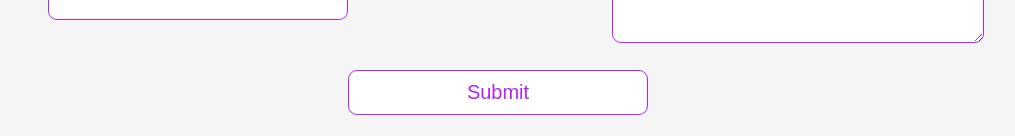
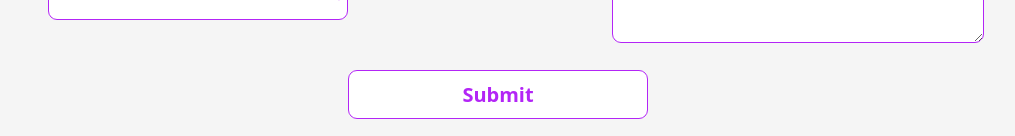
Before and after one commit to DanielYuki/Stark_Bank_Hackathon, a React (Create React App) app: page /forms in a window 1280 px wide. Shown: the part 1247-1383 px from the top of the page, without its empty margins (142-1157 px from the left). Built offline with nearby package versions, Linux system fonts and the light colour scheme; no server answers.

Commit message:
Small structure improvements

```diff
--- a/src/components/Clients.js
+++ b/src/components/Clients.js
@@ -68,7 +68,7 @@ export default function Clients({ clients, setClients }) {
         onClick={() => toggleDropdown(client.id)}
       >
         <div className="name-container">
-          <p>Name: {client.name}</p>
+          <h2>{client.name}</h2>
         </div>
         <div className="value-container">
           <p>
@@ -92,7 +92,7 @@ export default function Clients({ clients, setClients }) {
           className="dropdown-button"
           onClick={() => toggleDropdown(client.id)}
         >
-          {isDropdownOpen(client.id) ? "^" : "V"}
+          {/* {isDropdownOpen(client.id) ? "^" : "V"} */}
         </button>
       </div>
       {isDropdownOpen(client.id) && (
--- a/src/components/Components.css
+++ b/src/components/Components.css
@@ -64,7 +64,7 @@ nav .link:hover {
     flex-direction: column;
     align-items: center;
     justify-content: center;
-    margin: 10px;
+    margin: 30px;
     border-bottom: 3px solid #CDCDCD;
     font-size: 1em;
     /*color: var(--primary-color);*/
@@ -72,7 +72,7 @@ nav .link:hover {
     /*padding: 5px 15px; */
     /*border: 1px solid gray; */
     /*border-radius: 9px;*/
-    /*box-shadow: 0px 0px 5px rgba(0, 0, 0, 0.25);*/
+    box-shadow: 0px 0px 5px rgba(0, 0, 0, 0.25);
     /**width: 75vw;*/
 }
 
@@ -100,7 +100,7 @@ nav .link:hover {
     flex-direction: row;
     align-items: center;
     justify-content: left;
-    margin: 1em;
+    margin-left: 1em;
 }
 
 .client-short-info .value-container {
@@ -137,11 +137,21 @@ nav .link:hover {
 }
 
 .client-contact {
-    /* display: flex; */
-    /* flex-direction: column; */
-    /* align-items: flex-start; */
-    /* justify-content: center; */
-    width: 60%;
+    margin-left: 50px;
+    display: flex;
+    flex-direction: column;
+    align-items: flex-start;
+    justify-content: center;
+    width: 40%;
+}
+
+.client-contact p{
+    font-weight: 450;
+    margin: 7.5px;
+}
+
+.client-contact span{
+    font-weight: 700;
 }
 
 button {
--- a/src/pages/Forms.js
+++ b/src/pages/Forms.js
@@ -434,7 +434,10 @@ export default function Forms({ clients, setClients }) {
 
         <div></div>
 
-        <input className="selectBox" type="submit" value="Submit" />
+        <button className="submit-forms-button" type="submit" value="Submit" >
+          Submit
+        </button>
+
       </form>
     </>
   );
--- a/src/pages/Home.js
+++ b/src/pages/Home.js
@@ -1,9 +1,7 @@
-import React from "react"
-import forms from "../forms.png"
-import clock from "../clock.png"
-import computer from "../computer.png"
-import { Link, NavLink } from "react-router-dom"
-// import ContactUs from "../components/ContactUs"
+import React from "react";
+import forms from "../forms.png";
+import clock from "../clock.png";
+import computer from "../computer.png";
 
 export default function Home() {
   return (
@@ -15,44 +13,22 @@ export default function Home() {
           <h2 className="subtitleLeft">O Financiamento inteligente</h2>
 
           <div className="textLeft">
-
-                        <p>
-                            O empréstimo do futuro chegou e sem burocracia,
-                        </p>
-                        <p>
-                            aplique instantaneamente e aproveite o emprestimo
-                        </p>
-                        <p>
-                            mais rápido do mercado
-                        </p>
-
+            <p>O empréstimo do futuro chegou e sem burocracia,</p>
+            <p>aplique instantaneamente e aproveite o emprestimo</p>
+            <p>mais rápido do mercado</p>
           </div>
         </div>
 
-
-                <div className="sideImage">
-
+        <div className="sideImage"></div>
       </div>
 
-
+      <div className="pagesRight">
+        <div className="sideImage">
+          <img width="200vw" src={forms} alt="forms" />
         </div>
 
-            <div className="pagesRight" >
-
-
-                <div className="sideImage">
-
-                    <Link className="forms" to="/">
-                        <img width="200vw" src={forms} alt="forms" />
-                    </Link>
-
-                </div>
-
-
         <div>
-                    <h2 className="subtitleRight">
-                        Formulário simples
-                    </h2>
+          <h2 className="subtitleRight">Formulário simples</h2>
 
           <div className="textRight">
             <p>Solicitamos apenas as informações essenciais</p>
@@ -67,55 +43,31 @@ export default function Home() {
           <h2 className="subtitleLeft">Aprovação rápida</h2>
 
           <div className="textLeft">
-                        <p>
-                            Sistema de validação automatizado que garante
-                        </p>
-                        <p>
-                            maior agilidade no processo de validação de dados
-                        </p>
-                        <p>
-                            e fluxo de aprovações
-                        </p>
+            <p>Sistema de validação automatizado que garante</p>
+            <p>maior agilidade no processo de validação de dados</p>
+            <p>e fluxo de aprovações</p>
           </div>
         </div>
         <div className="sideImage">
-                    rsgfdserfg
+          <img width="200vw" src={clock} alt="clock" />
+        </div>
       </div>
 
+      <div className="pagesRight">
+        <div className="sideImage">
+          <img width="200px" src={computer} alt="computer" />
         </div>
 
-            <div className="pagesRight" >
-
-
-                <div className="sideImage">
-                    <Link className="computer" to="/">
-                        <img width="200px" src={computer} alt="computer" />
-                    </Link>
-
-                </div>
-
-
         <div>
-                    <h2 className="subtitleRight">
-                        Implementação moderna
-                    </h2>
+          <h2 className="subtitleRight">Implementação moderna</h2>
 
           <div className="textRight">
-                        <p>
-                            Trazendo toda a tecnologia que você merece
-                        </p>
+            <p>Trazendo toda a tecnologia que você merece</p>
 
-                        <p>
-                            Um Banco de verdade para pessoas de verdade
-                        </p>
+            <p>Um Banco de verdade para pessoas de verdade</p>
           </div>
         </div>
       </div>
-
-
-
-
-
     </>
-    )
+  );
 }
--- a/src/pages/Pages.css
+++ b/src/pages/Pages.css
@@ -42,7 +42,20 @@ body {
   border-radius: 9px;
 }
 
-.selectBox:hover {
+.submit-forms-button {
+  width: 300px;
+  margin: 0 10px;
+  padding: 10px 15px;
+  text-decoration: none;
+  font-weight: 600;
+  font-size: 1.25rem;
+  color: #b325f6;
+  background-color: white;
+  border: 1px solid #b325f6;
+  border-radius: 9px;
+}
+
+.submit-forms-button:hover {
   background-color: #b325f6;
   color: white;
   cursor: pointer;
```
Also changed, not shown: src/serverV2.js (+2 -5 lines). Lines whose indentation alone changed are shown as unchanged.
